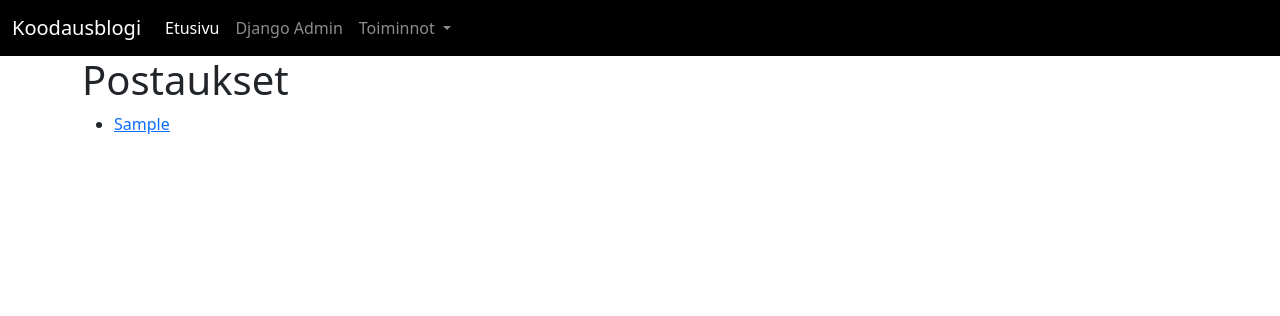
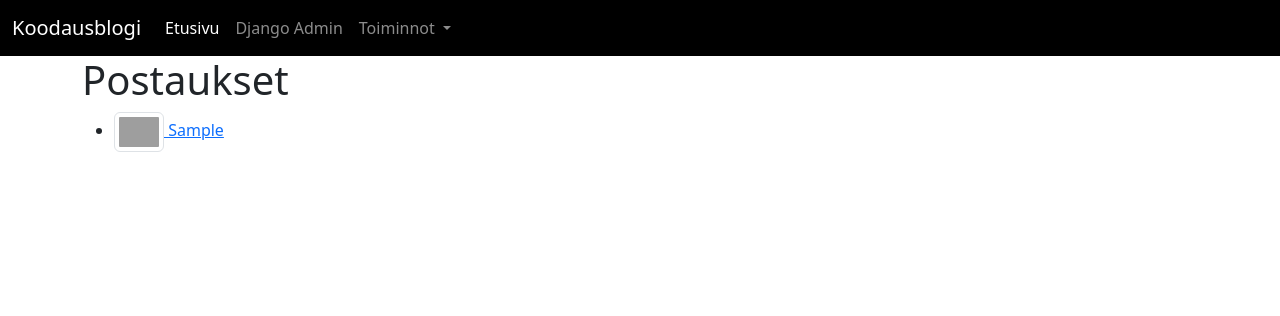
Before and after one commit to MariaRantanen/django-harjoitus, a Django app: page / in a window 1280 px wide. Shown: the top 316 px of the page. Run offline with Django 4.2, Linux system fonts and the light colour scheme; tables that the repository leaves empty hold one stand-in row (values such as "Sample post"); grey boxes are pictures that could not be loaded.

Commit message:
pikkukuvien lisäys postauksen otsikon viereen

```diff
--- a/blogi/templates/blogi/postauslista.html
+++ b/blogi/templates/blogi/postauslista.html
@@ -6,6 +6,10 @@
     {% for postaus in postaukset %}
     <li>
         <a href="{% url 'nayta_postaus' postaus.id %}">
+            {% if postaus.kuva %}
+            <img src="{{postaus.kuva.url}}" width="50"
+                 class="img-thumbnail"/>
+            {% endif %}
             {{postaus}}
         </a>
     </li>
```
